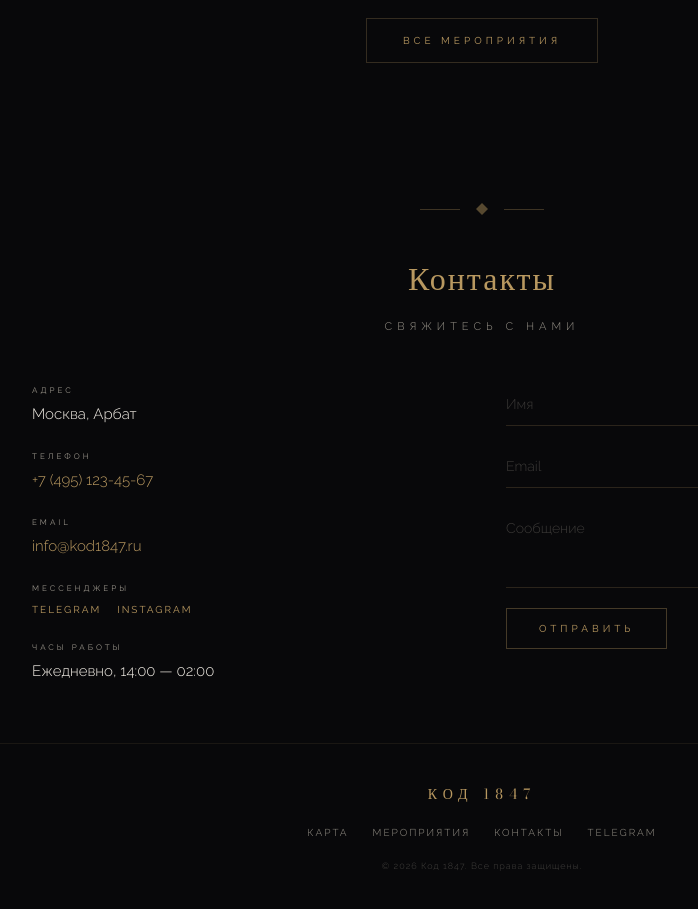
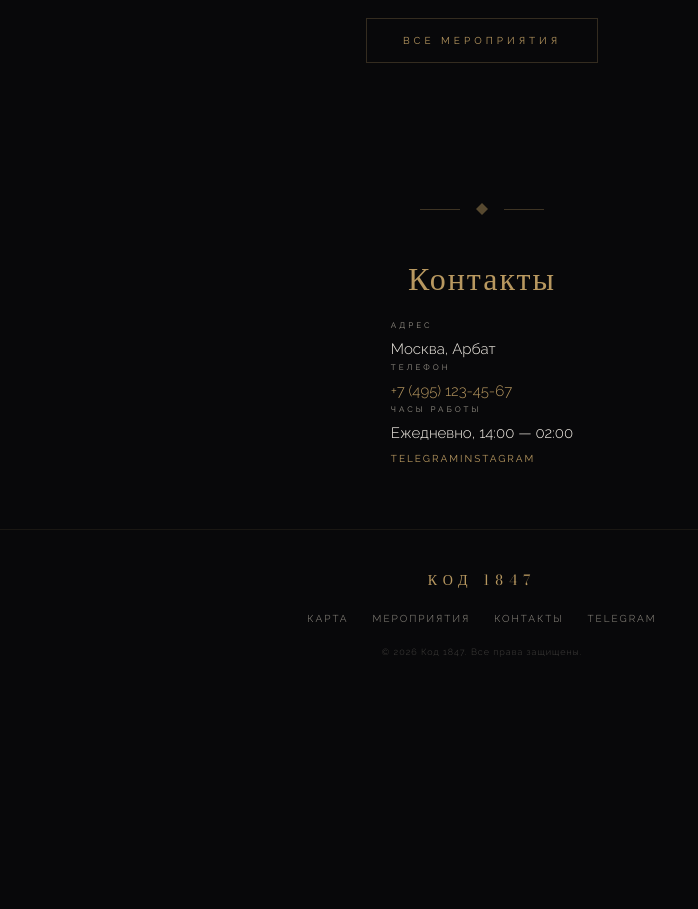
Before and after one commit to andrewsatorim/Kod-1847, a Next.js app: page / in a window 1280 px wide. Shown: the part 4240-5149 px from the top of the page, without its empty margins (158-856 px from the left). After the commit the page ends 4940 px from the top, so only its background shows below. Built offline with nearby package versions, Linux system fonts and the light colour scheme.

Commit message:
fix: redesign Contact section — centered, no subtitle, clean layout

```diff
--- a/src/components/Contact.tsx
+++ b/src/components/Contact.tsx
@@ -1,46 +1,31 @@
 "use client";
-import { useEffect, useRef, FormEvent } from "react";
 import { useLang } from "@/context/LanguageContext";
 import DiamondDivider from "./DiamondDivider";
 
 export default function Contact() {
   const { t } = useLang();
-  const ref = useRef<HTMLElement>(null);
-
-  useEffect(() => {
-    const els = ref.current?.querySelectorAll(".reveal");
-    if (!els) return;
-    const obs = new IntersectionObserver(
-      (entries) => entries.forEach((e) => { if (e.isIntersecting) e.target.classList.add("in-view"); }),
-      { threshold: 0.1 }
-    );
-    els.forEach((el) => obs.observe(el));
-    return () => obs.disconnect();
-  }, []);
-
-  const handleSubmit = (e: FormEvent) => { e.preventDefault(); };
 
   return (
-    <section className="contact-section" ref={ref} id="contacts">
-      <div className="reveal">
-        <DiamondDivider className="phil-visible" />
-        <div className="section-title">{t("\u041a\u043e\u043d\u0442\u0430\u043a\u0442\u044b", "Contact")}</div>
-        <div className="section-subtitle">{t("\u0421\u0432\u044f\u0436\u0438\u0442\u0435\u0441\u044c \u0441 \u043d\u0430\u043c\u0438", "Get in touch")}</div>
-      </div>
-      <div className="contact-grid reveal" style={{ transitionDelay: "200ms" }}>
-        <div className="contact-info-block">
-          <div><div className="contact-label">{t("\u0410\u0434\u0440\u0435\u0441", "Address")}</div><div className="contact-value">{t("\u041c\u043e\u0441\u043a\u0432\u0430, \u0410\u0440\u0431\u0430\u0442", "Moscow, Arbat")}</div></div>
-          <div><div className="contact-label">{t("\u0422\u0435\u043b\u0435\u0444\u043e\u043d", "Phone")}</div><div className="contact-value"><a href="tel:+74951234567">+7 (495) 123-45-67</a></div></div>
-          <div><div className="contact-label">Email</div><div className="contact-value"><a href="mailto:info@kod1847.ru">info@kod1847.ru</a></div></div>
-          <div><div className="contact-label">{t("\u041c\u0435\u0441\u0441\u0435\u043d\u0434\u0436\u0435\u0440\u044b", "Messengers")}</div><div className="social-links"><a href="#" className="social-link">Telegram</a><a href="#" className="social-link">Instagram</a></div></div>
-          <div><div className="contact-label">{t("\u0427\u0430\u0441\u044b \u0440\u0430\u0431\u043e\u0442\u044b", "Working hours")}</div><div className="contact-value">{t("\u0415\u0436\u0435\u0434\u043d\u0435\u0432\u043d\u043e, 14:00 \u2014 02:00", "Daily, 2:00 PM \u2014 2:00 AM")}</div></div>
+    <section className="contact-section" id="contacts">
+      <DiamondDivider className="phil-visible" />
+      <div className="section-title">{t("\u041a\u043e\u043d\u0442\u0430\u043a\u0442\u044b", "Contact")}</div>
+      <div className="contact-info-centered">
+        <div className="contact-item">
+          <div className="contact-label">{t("\u0410\u0434\u0440\u0435\u0441", "Address")}</div>
+          <div className="contact-value">{t("\u041c\u043e\u0441\u043a\u0432\u0430, \u0410\u0440\u0431\u0430\u0442", "Moscow, Arbat")}</div>
         </div>
-        <form className="contact-form" onSubmit={handleSubmit}>
-          <input type="text" className="contact-input" placeholder={t("\u0418\u043c\u044f", "Name")} required />
-          <input type="email" className="contact-input" placeholder="Email" required />
-          <textarea className="contact-input contact-textarea" placeholder={t("\u0421\u043e\u043e\u0431\u0449\u0435\u043d\u0438\u0435", "Message")} />
-          <button type="submit" className="contact-submit">{t("\u041e\u0442\u043f\u0440\u0430\u0432\u0438\u0442\u044c", "Send")}</button>
-        </form>
+        <div className="contact-item">
+          <div className="contact-label">{t("\u0422\u0435\u043b\u0435\u0444\u043e\u043d", "Phone")}</div>
+          <div className="contact-value"><a href="tel:+74951234567">+7 (495) 123-45-67</a></div>
+        </div>
+        <div className="contact-item">
+          <div className="contact-label">{t("\u0427\u0430\u0441\u044b \u0440\u0430\u0431\u043e\u0442\u044b", "Hours")}</div>
+          <div className="contact-value">{t("\u0415\u0436\u0435\u0434\u043d\u0435\u0432\u043d\u043e, 14:00 \u2014 02:00", "Daily, 2:00 PM \u2014 2:00 AM")}</div>
+        </div>
+        <div className="contact-social">
+          <a href="#" className="social-link">Telegram</a>
+          <a href="#" className="social-link">Instagram</a>
+        </div>
       </div>
     </section>
   );
```
